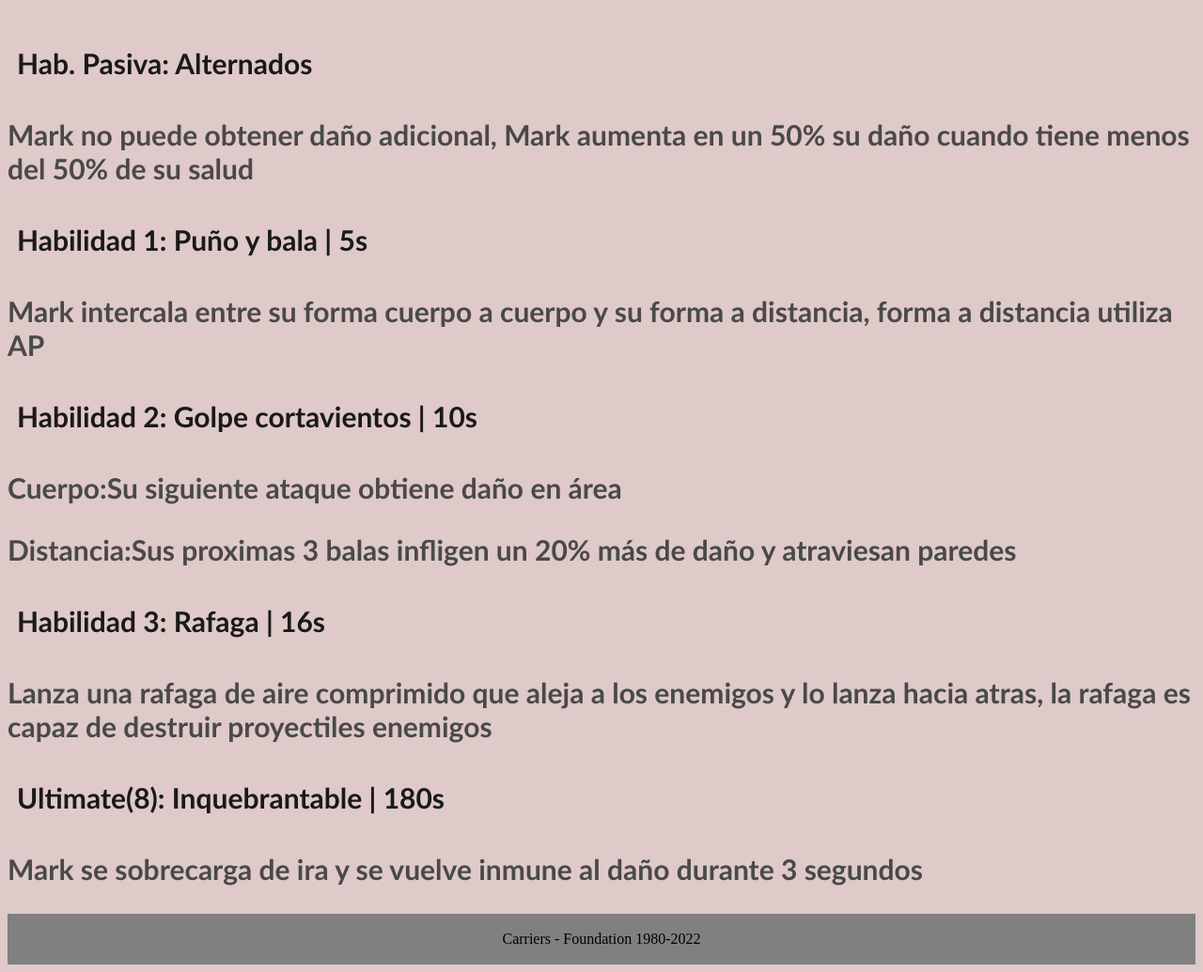
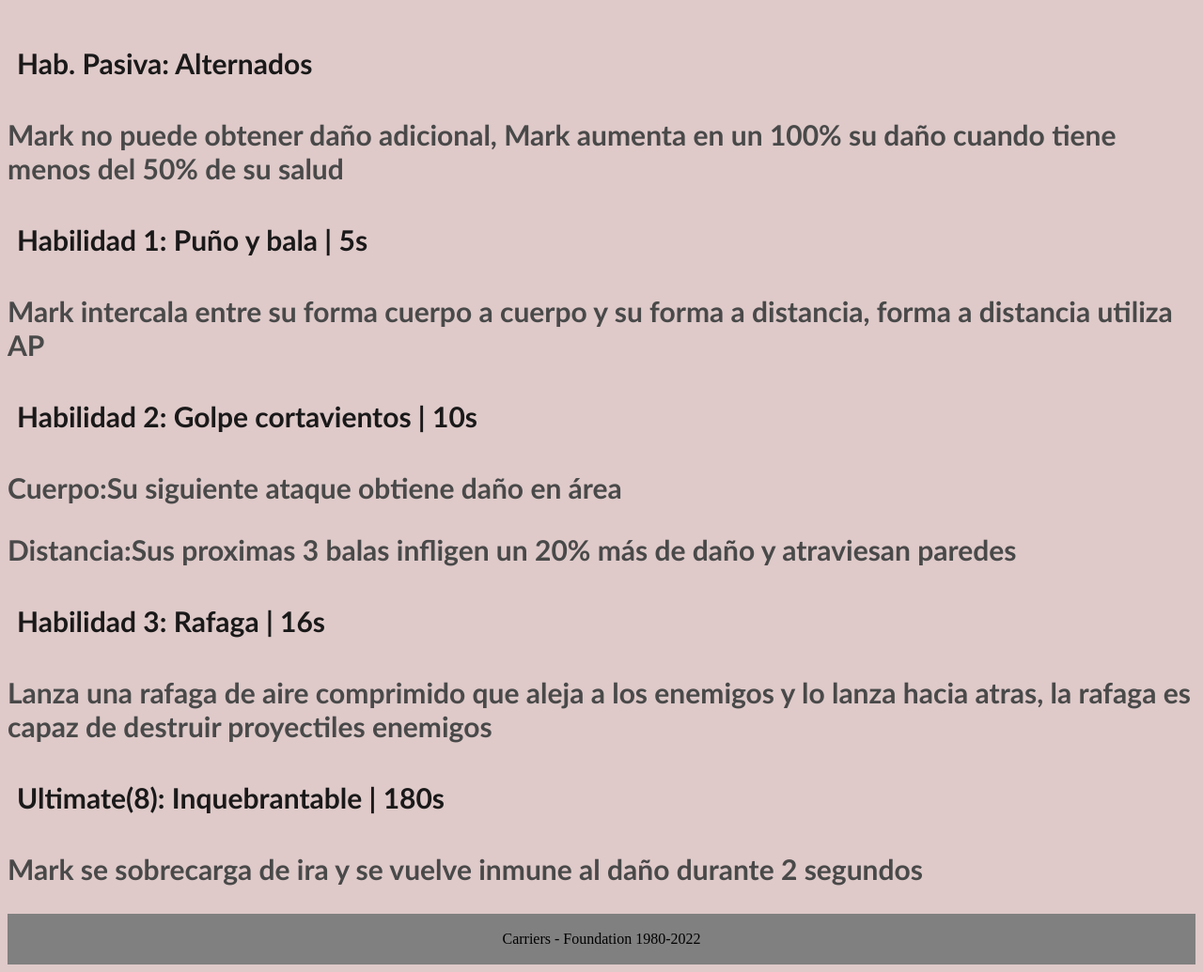
Before and after one commit to ZOROARK90/Carriers-Foundation-Mark, a plain HTML site: page index.html in a window 1280 px wide. Shown: the part 1160-2195 px from the top of the page at 94% size. Drawn offline with Linux system fonts and the light colour scheme.

Commit message:
Update index.html

```diff
--- a/index.html
+++ b/index.html
@@ -41,11 +41,11 @@
                 <li>Velocidad: 2</li>
             </ul>
             <h2>Hab. Pasiva: Alternados</h2>
-            <h3>Mark no puede obtener daño adicional, Mark aumenta en un 50% su
+            <h3>Mark no puede obtener daño adicional, Mark aumenta en un 100% su
                 daño cuando tiene menos del 50% de su salud</h3>
             <h2>Habilidad 1: Puño y bala | 5s</h2>
             <h3>Mark intercala entre su forma cuerpo a cuerpo y su forma a distancia,
-                forma a distancia utiliza  AP</h3>
+                forma a distancia utiliza AP</h3>
             <h2>Habilidad 2: Golpe cortavientos | 10s</h2>
             <h3>Cuerpo:Su siguiente ataque obtiene daño en área</h3>
             <h3>Distancia:Sus proximas 3 balas infligen un 20% más de daño y atraviesan
@@ -54,7 +54,7 @@
             <h3>Lanza una rafaga de aire comprimido que aleja a los enemigos y lo lanza hacia
                 atras, la rafaga es capaz de destruir proyectiles enemigos</h3>
             <h2>Ultimate(8): Inquebrantable | 180s</h2>
-            <h3>Mark se sobrecarga de ira y se vuelve inmune al daño durante 3 segundos</h3>
+            <h3>Mark se sobrecarga de ira y se vuelve inmune al daño durante 2 segundos</h3>
         </nav>
         <footer class="pie">
                 Carriers - Foundation 1980-2022
```
